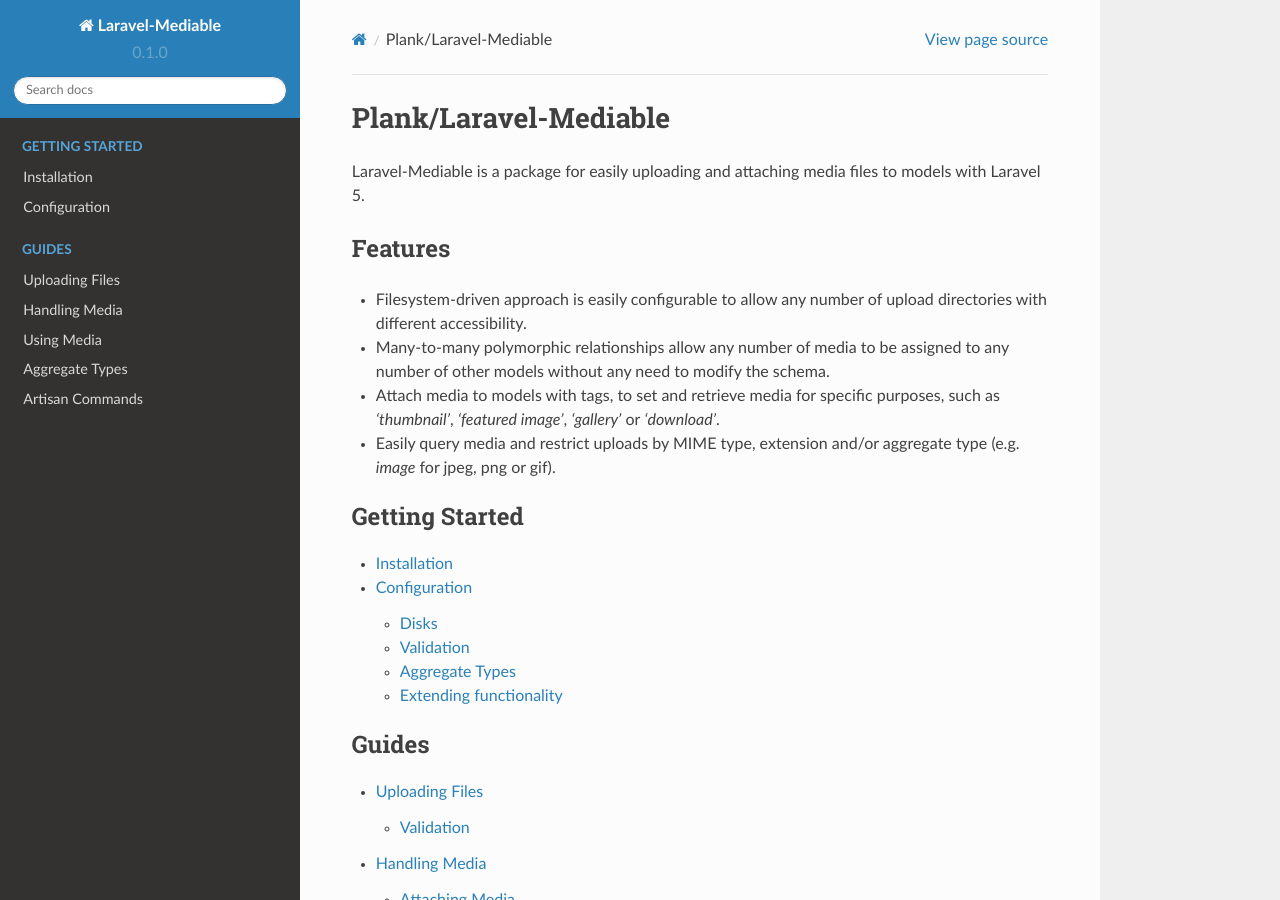
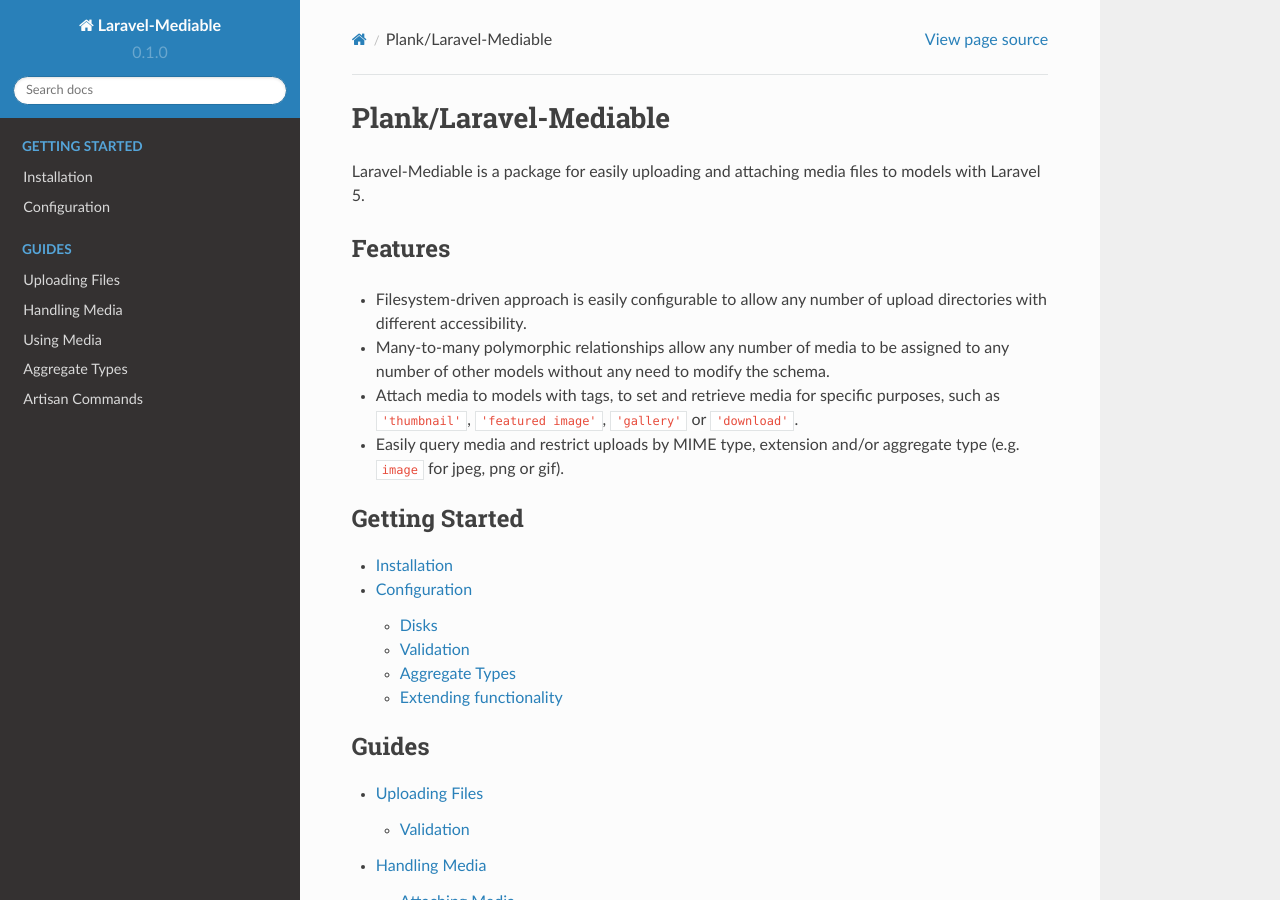
Before and after one commit to plank/laravel-mediable, a Sphinx documentation site: the page built from docs/source/index.rst, in a window 1280 px wide and 900 px high. Built offline with Sphinx 7.4.7 and the Read the Docs theme 2.0.0, drawn with Linux system fonts in a browser that asks for light colours.

Commit message:
fixed doc syntax issue

```diff
--- a/docs/source/configuration.rst
+++ b/docs/source/configuration.rst
@@ -8,7 +8,7 @@
 
 Disks
 ------------------------
-Laravel-Mediable is built on top of Laravel's Filesystem component. Before you use the package, you will need to configure the filesystem disks where you would like files to be stored in ``config/filesystems.php``. [Learn more about filesystem disk](https://laravel.com/docs/5.2/filesystem).
+Laravel-Mediable is built on top of Laravel's Filesystem component. Before you use the package, you will need to configure the filesystem disks where you would like files to be stored in ``config/filesystems.php``. `Learn more about filesystem disk <https://laravel.com/docs/5.2/filesystem>`_.
 
 An example setup with one private disk (``local``) and one publicly accessible disk (``uploads``):
 
--- a/docs/source/index.rst
+++ b/docs/source/index.rst
@@ -13,8 +13,8 @@
 
 * Filesystem-driven approach is easily configurable to allow any number of upload directories with different accessibility.
 * Many-to-many polymorphic relationships allow any number of media to be assigned to any number of other models without any need to modify the schema.
-* Attach media to models with tags, to set and retrieve media for specific purposes, such as `'thumbnail'`, `'featured image'`, `'gallery'` or `'download'`.
-* Easily query media and restrict uploads by MIME type, extension and/or aggregate type (e.g. `image` for jpeg, png or gif).
+* Attach media to models with tags, to set and retrieve media for specific purposes, such as ``'thumbnail'``, ``'featured image'``, ``'gallery'`` or ``'download'``.
+* Easily query media and restrict uploads by MIME type, extension and/or aggregate type (e.g. ``image`` for jpeg, png or gif).
 
 
 .. toctree::
```
Also changed, not shown: 8 other files.
